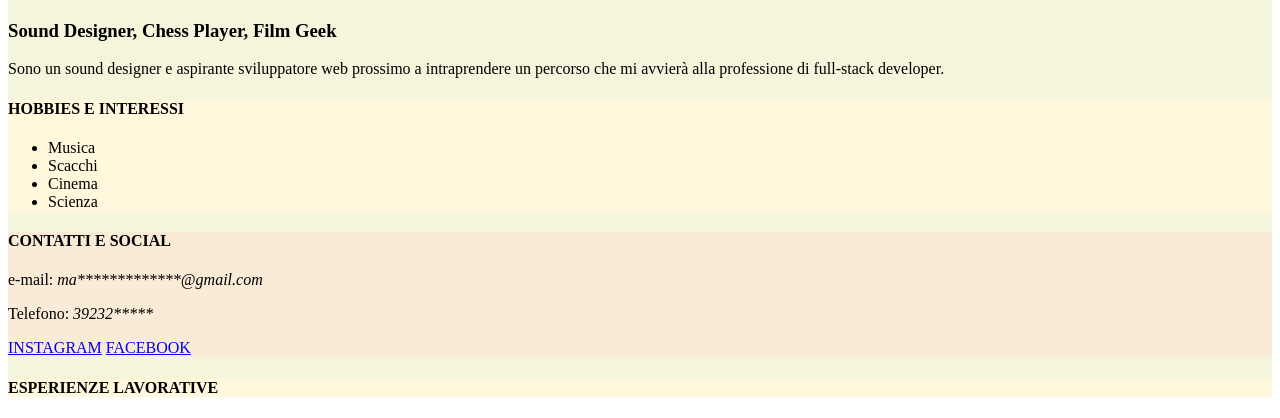
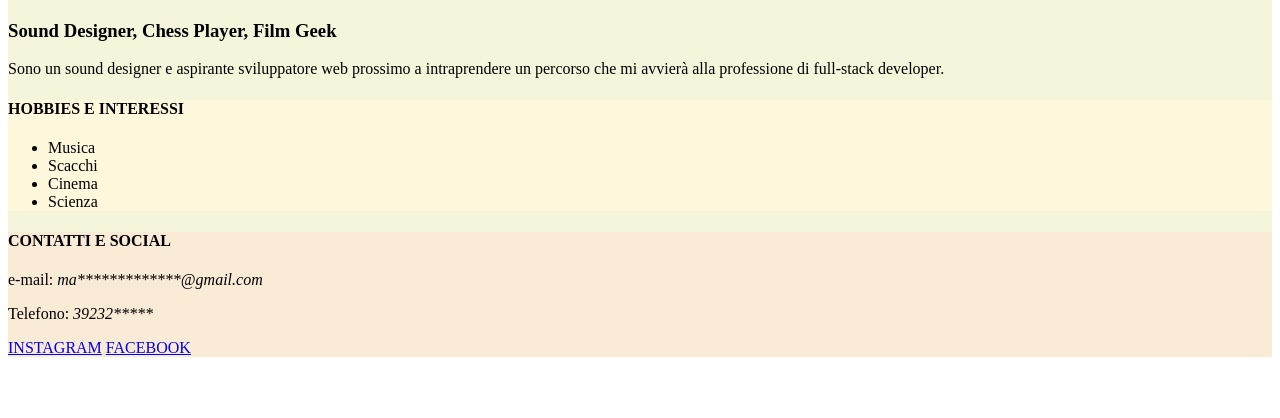
Before and after one commit to matteofalco1986/Day1Challenge, a plain HTML site: page Index.html in a window 1280 px wide. Shown: the part 533-951 px from the top of the page. After the commit the page ends 898 px from the top, so only its background shows below. Drawn offline with Linux system fonts and the light colour scheme.

Commit message:
Index.html

```diff
--- a/Index.html
+++ b/Index.html
@@ -38,11 +38,6 @@
             <a href="https://www.instagram.com/matteofalco.audio/">INSTAGRAM</a>
             <a href="https://www.facebook.com/matteo.falco.37/">FACEBOOK</a>
         </div>
-        <div style="background-color: cornsilk;">
-            <h4>ESPERIENZE LAVORATIVE</h4>
-            <p>
-            </p>
-        </div>
     </div>
 
 </body>
```
